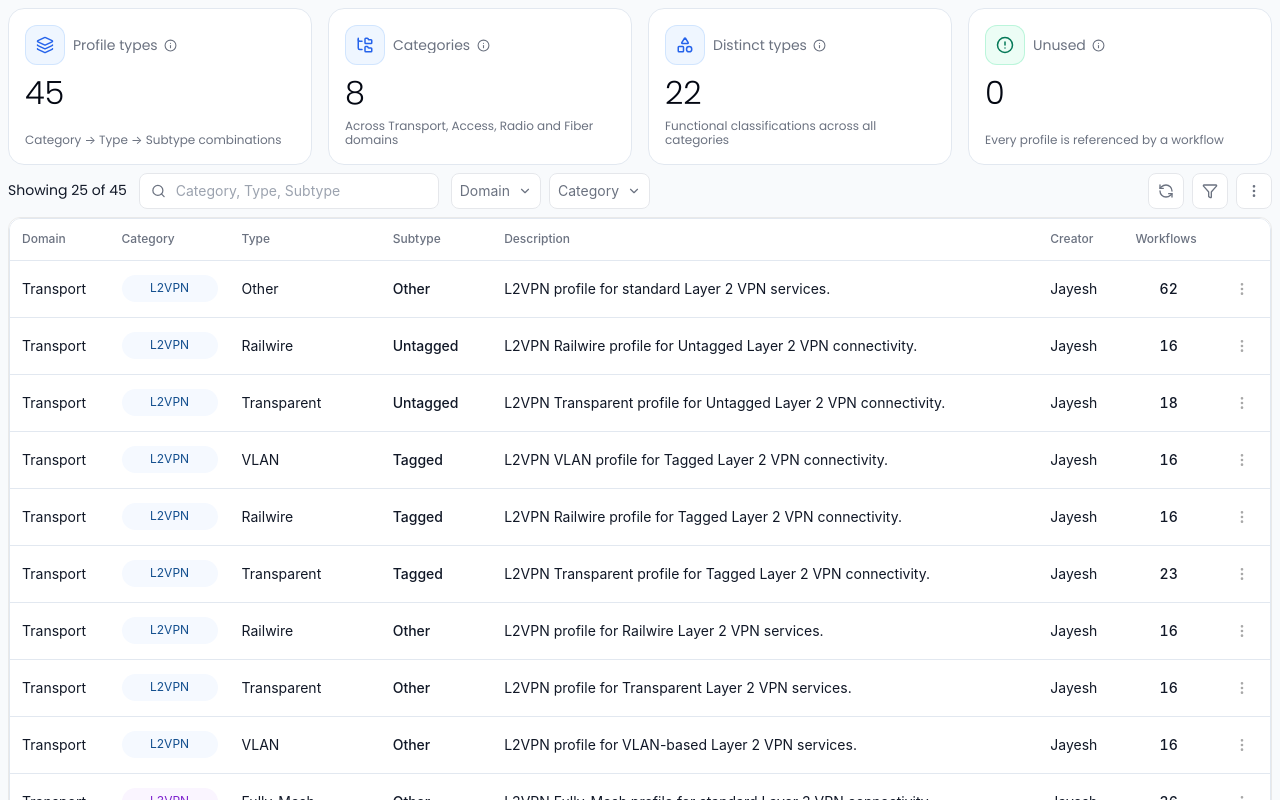
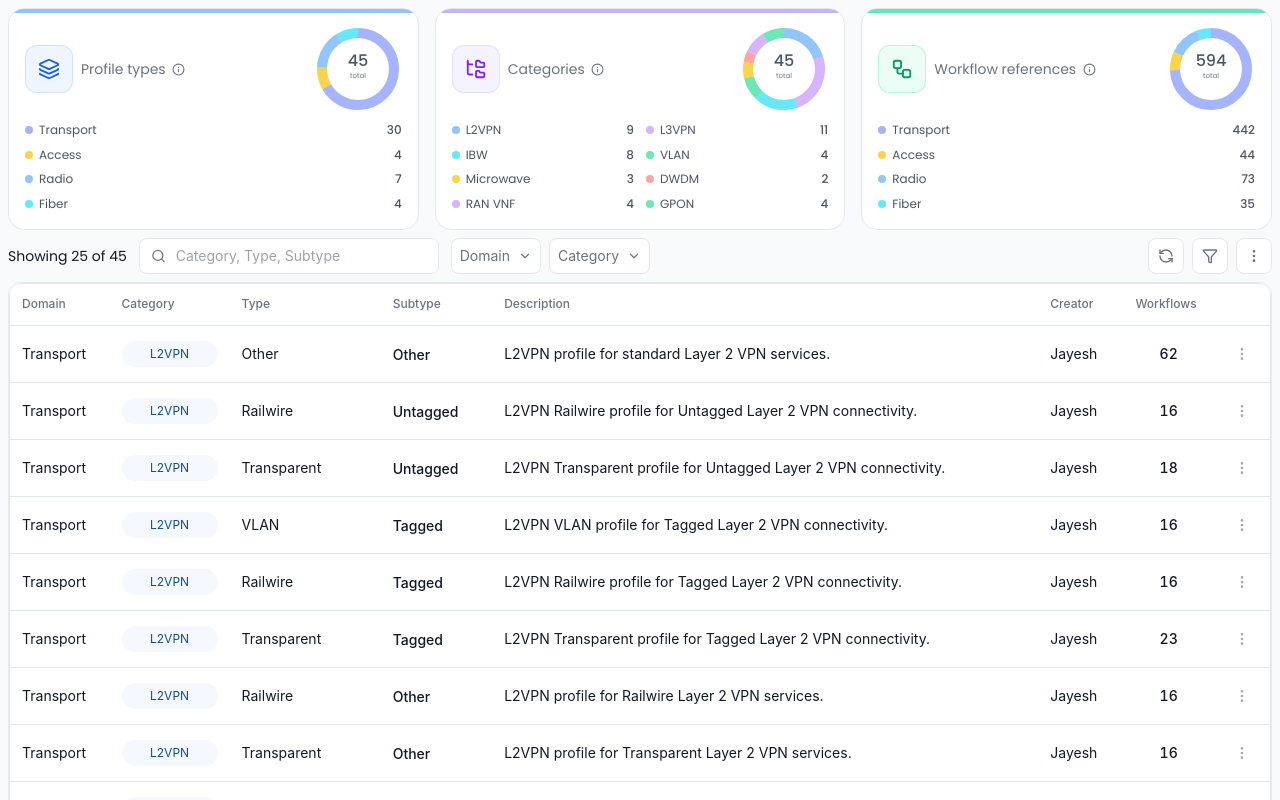
Before and after one commit to jayesh-vision/LCM-Orchestrator, a React (Vite) app: page /profile-types in a window 1280 px wide. Built offline with nearby package versions, Linux system fonts and the light colour scheme.

Commit message:
profiltype-ui-update

```diff
--- a/src/components/charts.tsx
+++ b/src/components/charts.tsx
@@ -201,26 +201,26 @@ export interface DonutSegment { label: string; value: number; fill: FillKey; col
  * The legend beside a donut. Every row is a drill-down when given an onClick,
  * which is also what makes the chart keyboard-reachable — the arcs alone are not.
  */
-export function DonutLegend({ segments, columns = 1 }: { segments: DonutSegment[]; columns?: 1 | 2 }) {
+export function DonutLegend({ segments, columns = 1, soft = false, round = false }: { segments: DonutSegment[]; columns?: 1 | 2; soft?: boolean; round?: boolean }) {
   return (
     <div className={`grid gap-x-3 gap-y-1.5 text-[12px] ${columns === 2 ? 'grid-cols-2' : 'grid-cols-1'}`}>
       {segments.map((s) => {
         const body = (
           <>
             <span className="flex items-center gap-1.5 min-w-0">
-              <i className="w-2 h-2 rounded-[2px] shrink-0" style={{ background: paint(s.fill, s.color) }} />
+              <i className={`w-2 h-2 shrink-0 ${round ? 'rounded-full' : 'rounded-[2px]'}`} style={{ background: paint(s.fill, s.color) }} />
               <span className="truncate">{s.label}</span>
             </span>
-            <span className="font-semibold tnum text-ink-1">{s.value.toLocaleString()}</span>
+            <span className={`${soft ? 'font-medium text-gray-600' : 'font-semibold text-ink-1'} tnum`}>{s.value.toLocaleString()}</span>
           </>
         )
-        if (!s.onClick) return <div key={s.label} className="flex items-center justify-between gap-2 text-ink-2">{body}</div>
+        if (!s.onClick) return <div key={s.label} className={`flex items-center justify-between gap-2 ${soft ? 'text-gray-600' : 'text-ink-2'}`}>{body}</div>
         return (
           <button
             key={s.label} type="button" onClick={s.onClick}
             aria-label={`${s.label}: ${s.value}. Open the matching list`}
-            className="flex items-center justify-between gap-2 text-ink-2 text-left rounded -mx-1 px-1 cursor-pointer
-              hover:bg-plane hover:text-brand-600 focus-visible:outline-none focus-visible:ring-[3px] focus-visible:ring-brand-100"
+            className={`flex items-center justify-between gap-2 ${soft ? 'text-gray-600' : 'text-ink-2'} text-left rounded -mx-1 px-1 cursor-pointer
+              hover:bg-plane hover:text-brand-600 focus-visible:outline-none focus-visible:ring-[3px] focus-visible:ring-brand-100`}
           >
             {body}
           </button>
@@ -230,8 +230,8 @@ export function DonutLegend({ segments, columns = 1 }: { segments: DonutSegment[
   )
 }
 
-export function Donut({ segments, total, caption, size = 132 }:
-{ segments: DonutSegment[]; total?: number; caption?: ReactNode; size?: number }) {
+export function Donut({ segments, total, caption, size = 132, soft = false }:
+{ segments: DonutSegment[]; total?: number; caption?: ReactNode; size?: number; soft?: boolean }) {
   const sum = total ?? segments.reduce((a, s) => a + s.value, 0)
   const r = 54; const c = 2 * Math.PI * r
   let offset = 0
@@ -258,7 +258,7 @@ export function Donut({ segments, total, caption, size = 132 }:
           offset += dash
           return el
         })}
-        <text x="66" y="62" textAnchor="middle" className="fill-ink-1" style={{ fontSize: 24, fontWeight: 600 }}>{sum.toLocaleString()}</text>
+        <text x="66" y="62" textAnchor="middle" className={soft ? 'fill-gray-600' : 'fill-ink-1'} style={{ fontSize: 24, fontWeight: soft ? 500 : 600 }}>{sum.toLocaleString()}</text>
         <text x="66" y="80" textAnchor="middle" className="fill-ink-3" style={{ fontSize: 10.5 }}>total</text>
       </svg>
       {caption && <div className="min-w-0 flex-1">{caption}</div>}
--- a/src/pages/ProfileTypes.tsx
+++ b/src/pages/ProfileTypes.tsx
@@ -1,17 +1,23 @@
 import { useMemo, useState } from 'react'
 import { useNavigate } from 'react-router-dom'
-import { CircleAlert, Eye, FolderTree, Layers, Plus, Shapes, Workflow as WorkflowIcon } from 'lucide-react'
+import { Eye, FolderTree, Layers, Plus, Workflow as WorkflowIcon } from 'lucide-react'
 import { useQueryState } from '@/lib/useQueryState'
 import { useStore } from '@/store/useStore'
 import type { Category, Domain, ProfileType } from '@/types'
 import { CATEGORIES_BY_DOMAIN, DOMAINS, domainOf } from '@/types'
 import {
-  Badge, Button, CellMain, DataTable,
-  Field, FieldDropdown, Kebab, Modal, Note, Select, Stat, TextInput, type Column,
+  Badge, Button, CellMain, DataTable, InfoTip,
+  Field, FieldDropdown, Kebab, Modal, Note, Select, TextInput, type Column, type Tone,
 } from '@/components/ui'
+import { Donut, DonutLegend } from '@/components/charts'
 import { CATEGORY_TONE, DOMAIN_TONE, shortDate } from '@/lib/format'
 
 const CATS: Category[] = ['L2VPN', 'L3VPN', 'IBW', 'VLAN', 'Microwave', 'DWDM', 'RAN VNF', 'GPON']
+const TONE_CHART_COLOR: Record<Tone, string> = {
+  good: '#6ee7b7', warn: '#fcd34d', crit: '#fca5a5', info: '#93c5fd',
+  plum: '#d8b4fe', teal: '#67e8f9', none: '#d1d5db',
+}
+const TRANSPORT_CHART_COLOR = '#a5b4fc'
 
 export default function ProfileTypes() {
   const profileTypes = useStore((s) => s.profileTypes)
@@ -57,7 +63,25 @@ export default function ProfileTypes() {
     return true
   }), [profileTypes, domain, cat, ptype, usedFilter, usage, q, qsubtype])
 
-  const types = useMemo(() => new Set(profileTypes.map((p) => `${p.category}|${p.type}`)).size, [profileTypes])
+  const profileTypesByDomain = useMemo(
+    () => DOMAINS.map((d) => ({ domain: d, count: profileTypes.filter((p) => domainOf(p.category) === d).length })),
+    [profileTypes],
+  )
+  const profileTypesByCategory = useMemo(
+    () => CATS.map((c) => ({ category: c, count: profileTypes.filter((p) => p.category === c).length })),
+    [profileTypes],
+  )
+  const domainSegments = profileTypesByDomain.map(({ domain: d, count }) => ({ label: d, value: count, fill: 'brand' as const, color: d === 'Transport' ? TRANSPORT_CHART_COLOR : TONE_CHART_COLOR[DOMAIN_TONE[d]] }))
+  const categorySegments = profileTypesByCategory.map(({ category: c, count }) => ({ label: c, value: count, fill: 'brand' as const, color: TONE_CHART_COLOR[CATEGORY_TONE[c]] }))
+  const workflowDomainSegments = useMemo(
+    () => DOMAINS.map((d) => ({
+      label: d,
+      value: workflows.filter((w) => domainOf(w.category) === d).length,
+      fill: 'brand' as const,
+      color: d === 'Transport' ? TRANSPORT_CHART_COLOR : TONE_CHART_COLOR[DOMAIN_TONE[d]],
+    })),
+    [workflows],
+  )
   const unused = useMemo(
     () => profileTypes.filter((p) => !(usage.get(`${p.category}|${p.type}|${p.subtype}`) ?? 0)).length,
     [profileTypes, usage],
@@ -91,16 +115,40 @@ export default function ProfileTypes() {
   return (
     <>
 
-      <div className="grid gap-4 grid-cols-2 xl:grid-cols-4">
-        <Stat label="Profile types" icon={Layers} value={profileTypes.length} note="Category → Type → Subtype combinations"
-          info="The master hierarchy of service profiles. Each row is one Category → Type → Subtype combination that workflows are scoped to and provisioning requests select from." />
-        <Stat label="Categories" icon={FolderTree} value={CATS.length} note="Across Transport, Access, Radio and Fiber domains"
-          info="The top level of the hierarchy — the broad service families the platform provisions. Every profile type belongs to exactly one category, and every category belongs to exactly one domain." />
-        <Stat label="Distinct types" icon={Shapes} value={types} note="Functional classifications across all categories"
-          info="The middle level of the hierarchy — functional classifications such as Hub & Spoke or Point-to-point. One type can carry several subtypes." />
-        <Stat label="Unused" icon={CircleAlert} value={unused} tone={unused > 0 ? 'warn' : 'good'}
-          note={unused > 0 ? 'No workflow references these yet' : 'Every profile is referenced by a workflow'}
-          info="Profile types no workflow references yet. An order that selects one of these cannot be fulfilled until a workflow is mapped to it — either build the workflow or retire the profile." />
+      <div className="grid gap-4 grid-cols-1 md:grid-cols-3">
+        <div className="vw-card-section relative overflow-hidden p-4">
+          <span className="absolute inset-x-0 top-0 h-1 bg-blue-300" aria-hidden />
+          <div className="vw-flex vw-items-center vw-justify-between vw-gap-sm">
+            <span className="vw-flex vw-items-center vw-gap-sm min-w-0">
+              <span className="w-12 h-12 rounded-xl grid place-items-center shrink-0 ring-1 ring-inset bg-blue-50 text-blue-600 ring-blue-200/70" aria-hidden><Layers size={22} /></span>
+              <span className="vw-card-metric-label font-normal text-gray-500 vw-flex vw-items-center vw-gap-xxs">Profile types <InfoTip>The number of profile type records in each domain. Each record is one Category → Type → Subtype combination.</InfoTip></span>
+            </span>
+            <Donut size={88} segments={domainSegments} soft />
+          </div>
+          <div className="mt-2"><DonutLegend segments={domainSegments} columns={1} soft round /></div>
+        </div>
+        <div className="vw-card-section relative overflow-hidden p-4">
+          <span className="absolute inset-x-0 top-0 h-1 bg-violet-300" aria-hidden />
+          <div className="vw-flex vw-items-center vw-justify-between vw-gap-sm">
+            <span className="vw-flex vw-items-center vw-gap-sm min-w-0">
+              <span className="w-12 h-12 rounded-xl grid place-items-center shrink-0 ring-1 ring-inset bg-violet-50 text-violet-600 ring-violet-200/70" aria-hidden><FolderTree size={22} /></span>
+              <span className="vw-card-metric-label font-normal text-gray-500 vw-flex vw-items-center vw-gap-xxs">Categories <InfoTip>Profile type record counts for each service category.</InfoTip></span>
+            </span>
+            <Donut size={88} segments={categorySegments} soft />
+          </div>
+          <div className="mt-2"><DonutLegend segments={categorySegments} columns={2} soft round /></div>
+        </div>
+        <div className="vw-card-section relative overflow-hidden p-4">
+          <span className="absolute inset-x-0 top-0 h-1 bg-emerald-300" aria-hidden />
+          <div className="vw-flex vw-items-center vw-justify-between vw-gap-sm">
+            <span className="vw-flex vw-items-center vw-gap-sm min-w-0">
+              <span className="w-12 h-12 rounded-xl grid place-items-center shrink-0 ring-1 ring-inset bg-emerald-50 text-emerald-600 ring-emerald-200/70" aria-hidden><WorkflowIcon size={22} /></span>
+              <span className="vw-card-metric-label font-normal text-gray-500 vw-flex vw-items-center vw-gap-xxs">Workflow references <InfoTip>Number of workflows associated with profile templates in each domain. The donut total is all workflows.</InfoTip></span>
+            </span>
+            <Donut size={88} total={workflows.length} segments={workflowDomainSegments} soft />
+          </div>
+          <div className="mt-2"><DonutLegend segments={workflowDomainSegments} columns={1} soft round /></div>
+        </div>
       </div>
 
       <DataTable
@@ -193,14 +241,14 @@ export default function ProfileTypes() {
         open={!!view} onClose={() => setView(null)}
         title={view ? `${view.category} · ${view.type} · ${view.subtype}` : ''}
         sub={view?.id}
-        width={640}
+        width={500}
         footer={<Button onClick={() => setView(null)}>Cancel</Button>}
       >
         {view && (() => {
           const count = usage.get(`${view.category}|${view.type}|${view.subtype}`) ?? 0
           return (
             <div>
-              <div className="grid grid-cols-2 gap-x-5 gap-y-5">
+              <div className="grid grid-cols-[180px_180px] gap-x-10 gap-y-5">
                 <div>
                   <div className="vw-label mb-1">Domain</div>
                   <Badge tone={DOMAIN_TONE[domainOf(view.category)]}>{domainOf(view.category)}</Badge>
@@ -235,7 +283,7 @@ export default function ProfileTypes() {
                 <button
                   type="button"
                   onClick={() => { setView(null); nav(`/workflows?cat=${encodeURIComponent(view.category)}&type=${encodeURIComponent(view.type)}&subtype=${encodeURIComponent(view.subtype)}`) }}
-                  className="vw-card-child vw-card--clickable w-full text-left mt-5"
+                  className="vw-card-child vw-card--clickable w-full max-w-[400px] text-left mt-5"
                   aria-label={`${count} workflows use this profile. Open them in Workflows`}
                 >
                   <span className="vw-flex vw-items-center vw-justify-between vw-gap-sm">
```
